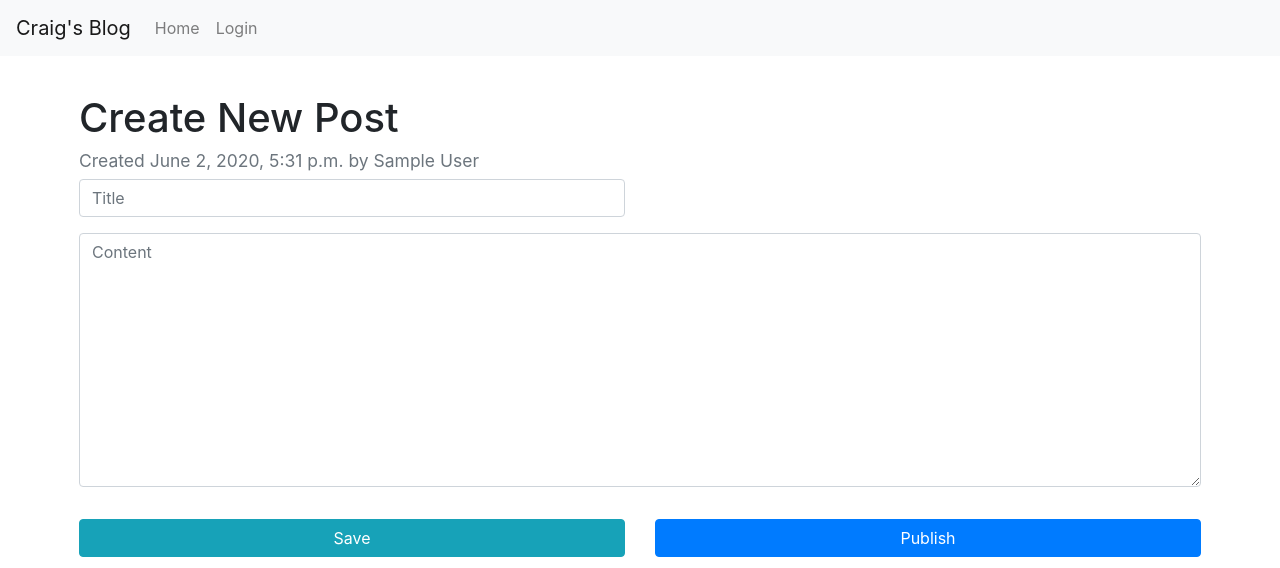
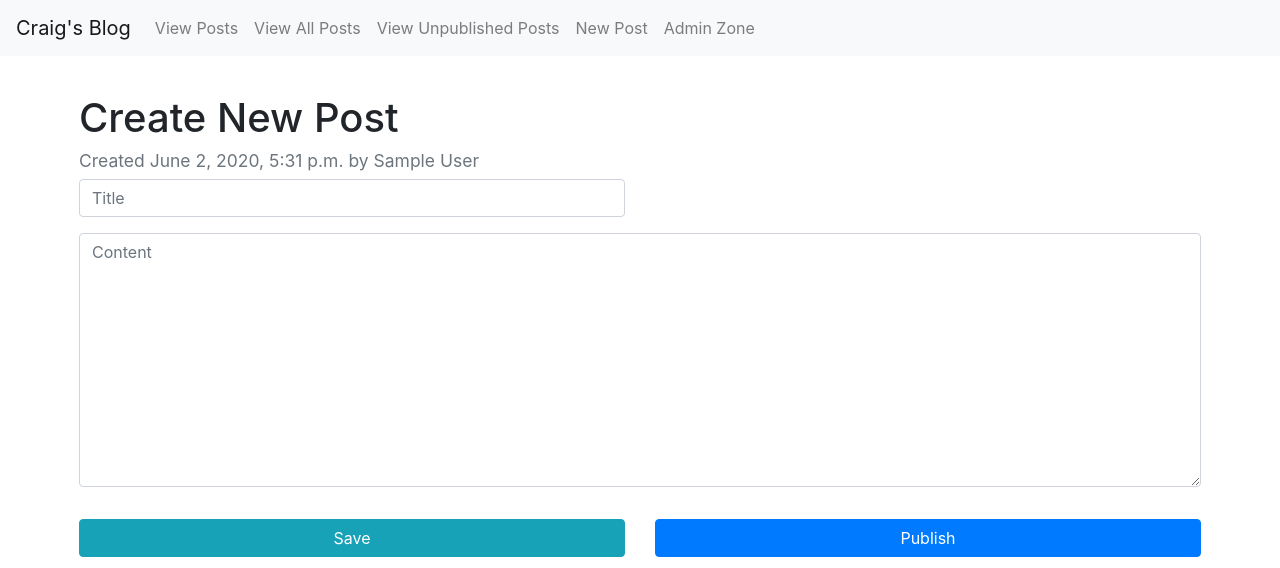
Before and after one commit to craig-r-w/website, a Django app: page /post/new/ in a window 1280 px wide. Shown: the top 568 px of the page. Run offline with Django 3.2, Linux system fonts and the light colour scheme; the visitor is signed in with stand-in values (Sample User, id 1); data that the repository does not hold is empty; some libraries are stand-ins or nearby versions.

Commit message:
Made accessing posts easier.

```diff
--- a/base/urls.py
+++ b/base/urls.py
@@ -20,8 +20,12 @@ from blog import views
 
 urlpatterns = [
     path('admin/', admin.site.urls),
-    path('', views.home, name='home'), # Direct to the home view when no url directory is given.
+    path('', views.view_published, name='view_published'), # Direct to the published posts view when no url directory is given.
     path('post/<int:primary_key>/', views.view_post, name='view_post'), # Direct to the selected post.
     path('post/new/', views.create_post, name='create_post'), # Create a new Post.
     path('post/edit/<int:primary_key>/', views.edit_post, name='edit_post'), # Direct to the selected post.
+
+    path('posts/all', views.view_all, name='view_all'), # Display all posts.
+    path('posts/unpublished', views.view_unpublished, name='view_unpublished'), # Display unpublished posts.
+    path('posts/published', views.view_published, name='view_published'), # Display published posts.
 ]
--- a/blog/templates/blog/create_post.html
+++ b/blog/templates/blog/create_post.html
@@ -21,10 +21,28 @@
                 {% if published_date %}
                     Published: {{ published_date }}
                 {% endif %}
+
+                {% if primary_key %}
+                        <a data-toggle="tooltip" title="View Post" href="{% url 'view_post' primary_key=primary_key %}">
+                            <svg class="bi bi-newspaper" width="1em" height="1em" viewBox="0 0 16 16" fill="currentColor" xmlns="http://www.w3.org/2000/svg">
+                                <path fill-rule="evenodd" d="M0 2A1.5 1.5 0 0 1 1.5.5h11A1.5 1.5 0 0 1 14 2v12a1.5 1.5 0 0 1-1.5 1.5h-11A1.5 1.5 0 0 1 0 14V2zm1.5-.5A.5.5 0 0 0 1 2v12a.5.5 0 0 0 .5.5h11a.5.5 0 0 0 .5-.5V2a.5.5 0 0 0-.5-.5h-11z"/>
+                                <path fill-rule="evenodd" d="M15.5 3a.5.5 0 0 1 .5.5V14a1.5 1.5 0 0 1-1.5 1.5h-3v-1h3a.5.5 0 0 0 .5-.5V3.5a.5.5 0 0 1 .5-.5z"/>
+                                <path d="M2 3h10v2H2V3zm0 3h4v3H2V6zm0 4h4v1H2v-1zm0 2h4v1H2v-1zm5-6h2v1H7V6zm3 0h2v1h-2V6zM7 8h2v1H7V8zm3 0h2v1h-2V8zm-3 2h2v1H7v-1zm3 0h2v1h-2v-1zm-3 2h2v1H7v-1zm3 0h2v1h-2v-1z"/>
+                            </svg>
+                        </a>
+
+                        <script>
+                            // Enable the tooltip.
+                            $(function () {
+                                $('[data-toggle="tooltip"]').tooltip()
+                            })
+                        </script>
+                    {% endif %}
             </small>
         </div>
     </h5>
 {% endblock %}
+
 
 
 {% block content %}
@@ -75,6 +93,12 @@
                 {% endfor %}
             </div>
         </div>
+
+        <script>
+            // Select the first element (this currently breaks the editor as it auto-selects the first on save).
+            // option = document.getElementById("id_image_1");
+            // option.checked  = true;
+        </script>
 
         <!-- The option buttons. -->
         <div class="row justify-content-center">
--- a/blog/templates/blog/wrapper.html
+++ b/blog/templates/blog/wrapper.html
@@ -37,18 +37,33 @@
 
         <!-- Home button. -->
         <li class="nav-item">
-          <a class="nav-link" href="/">Home<span class="sr-only">(current)</span></a>
+          <a class="nav-link" href="/">
+            View Posts
+          </a>
         </li>
 
-        <!--
-          <li class="nav-item">
-            <a class="nav-link disabled" href="#">Create Post</a>
-          </li>
-        -->
+        <!-- View All Posts. -->
+        <li class="nav-item">
+          <a class="nav-link" href="/posts/all">
+            View All Posts
+          </a>
+        </li>
+
+        <!-- View Unpublished Posts. -->
+        <li class="nav-item">
+          <a class="nav-link" href="/posts/unpublished">
+            View Unpublished Posts
+          </a>
+        </li>
+
+        <li class="nav-item">
+          <!--disabled-->
+          <a class="nav-link" href="/post/new">New Post</a>
+        </li>
 
         <!-- Login button. -->
         <li class="nav-item">
-          <a class="nav-link" href="/admin">Login</a>
+          <a class="nav-link" href="/admin">Admin Zone</a>
         </li>
 
     </div>
--- a/blog/views.py
+++ b/blog/views.py
@@ -7,13 +7,8 @@ from .forms import PostForm
 from django.core.paginator import Paginator
 from django.templatetags.static import static
 
-# The home view- displays blog posts in pages.
-def home(request):
-    # Select only articles that have been published after the current date.
-    # Order by newest first.
-    posts = Post.objects.filter(
-        published_date__lte=timezone.now()).order_by('-published_date')
-
+# Helper function to returns the posts rendered as pages.
+def displayAsPages(request, posts):
     # Show 3 posts per page.
     paginator = Paginator(posts, 3)
 
@@ -26,6 +21,30 @@ def home(request):
 
     return render(request, 'blog/display_posts.html', {'page': page})
 
+# The home view- displays blog posts in pages.
+def view_published(request):
+
+    # This selects only articles that have been published after the current date.
+    # posts = Post.objects.filter(published_date__lte=timezone.now())
+
+    #This selects all posts that have been declared as published.
+    posts = Post.objects.filter(published_date__isnull=False)
+
+    # Order by newest first.
+    posts = posts.order_by('-published_date')
+
+    return displayAsPages(request, posts)
+
+# View all the posts, even if they are not published.
+def view_all(request):
+    posts = Post.objects.all()
+    return displayAsPages(request, posts)
+
+def view_unpublished(request):
+    # Only get unpublished posts.
+    posts = Post.objects.filter(published_date__isnull=True).order_by('-created_date')
+    return displayAsPages(request, posts)
+
 # Viewing an individual post.
 def view_post(request, primary_key):
 
@@ -37,9 +56,12 @@ def view_post(request, primary_key):
     content = post.content
     author = getStringUserName(post.author)
     image_url = static("images/" + post.image.name)
-    published = post.published_date.date()
+    published = None
+    if post.published_date:
+        published = post.published_date.date()
+    primary_key = post.pk
 
-    return render(request, 'blog/display_post.html', {'title': title, 'content': content, 'author': author, 'published': published, "image_url": image_url, })
+    return render(request, 'blog/display_post.html', {'title': title, 'content': content, 'author': author, 'published': published, "image_url": image_url, 'primary_key': primary_key})
 
 # Create a new post.
 def create_post(request):
@@ -104,6 +126,7 @@ def edit_post(request, primary_key):
             # Save the Post.
             post.save()
 
+    primary_key = post.pk
     title = post.title
     user = getStringUserName(post.author)
     created_date = post.created_date.date()
@@ -111,7 +134,7 @@ def edit_post(request, primary_key):
     if post.published_date:
         published_date = post.published_date  # .date()
 
-    return render(request, 'blog/create_post.html', {'title': title, 'form': form, 'user': user, 'created_date': created_date, 'published_date': published_date})
+    return render(request, 'blog/create_post.html', {'title': title, 'form': form, 'user': user, 'created_date': created_date, 'published_date': published_date, 'primary_key': primary_key})
 
 
 # Takes in a user object and attempts to display it nicely as a string.
```
Also changed, not shown: blog/templates/blog/display_post.html (+23 -0 lines), blog/templates/blog/display_posts.html (+9 -1 lines).
